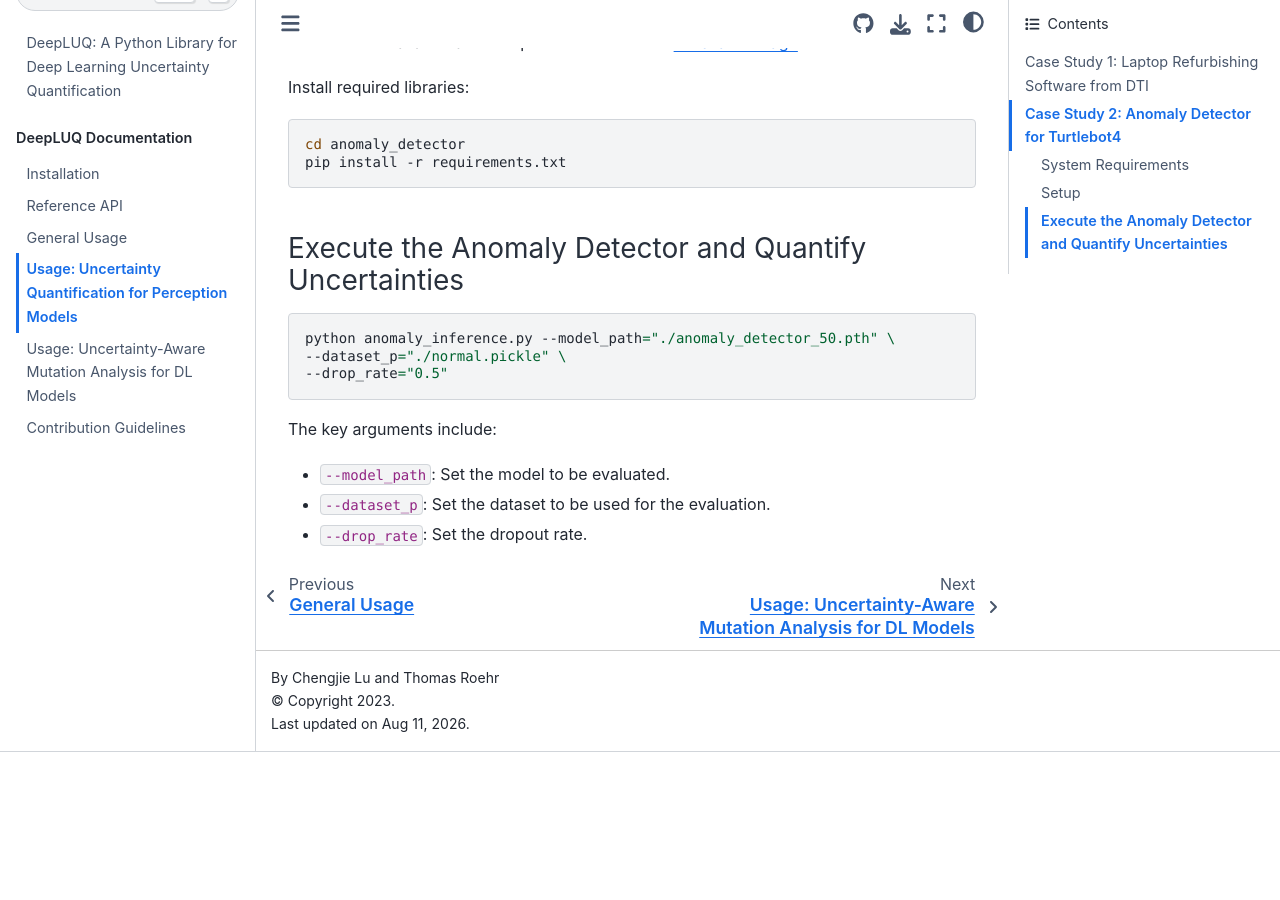
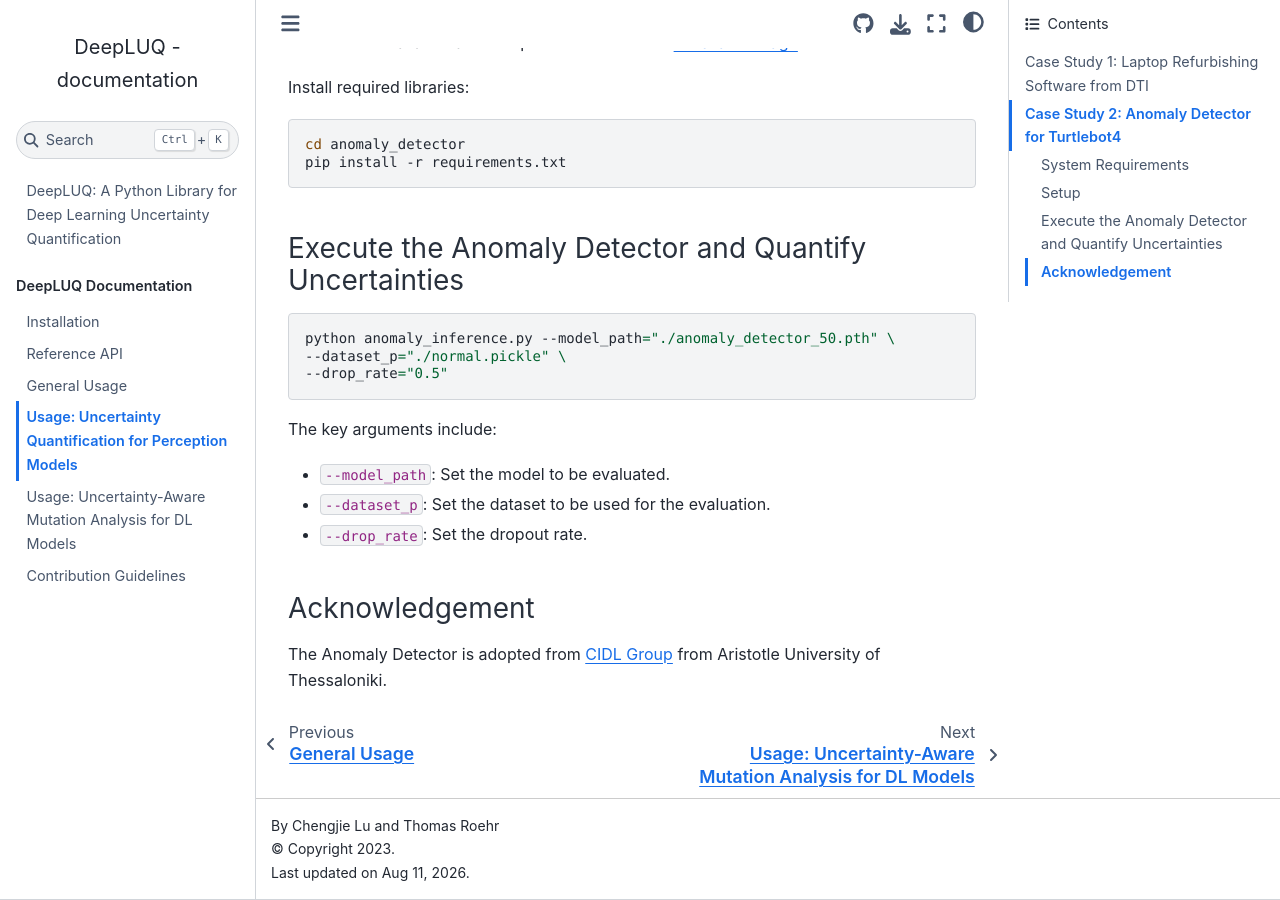
Before and after one commit to INTO-CPS-Association/DeepLUQ, a Jupyter Book: the page built from docs/uq4dl.md, in a window 1280 px wide and 900 px high, scrolled down 2149 px. Built offline with Jupyter Book 1.0.4 settings and Sphinx 7.4.7 and the Sphinx Book theme 1.1.4, drawn with Linux system fonts in a browser that asks for light colours; before the commit the page ends 2901 px from its top, so only the background shows below that.

Commit message:
acknowledge anomaly detector

```diff
--- a/docs/uq4dl.md
+++ b/docs/uq4dl.md
@@ -95,3 +95,7 @@ The key arguments include:
 - `--model_path`: Set the model to be evaluated.
 - `--dataset_p`: Set the dataset to be used for the evaluation.
 - `--drop_rate`: Set the dropout rate.
+
+### Acknowledgement
+
+The Anomaly Detector is adopted from [CIDL Group](https://cidl.csd.auth.gr/) from Aristotle University of Thessaloniki.
```
